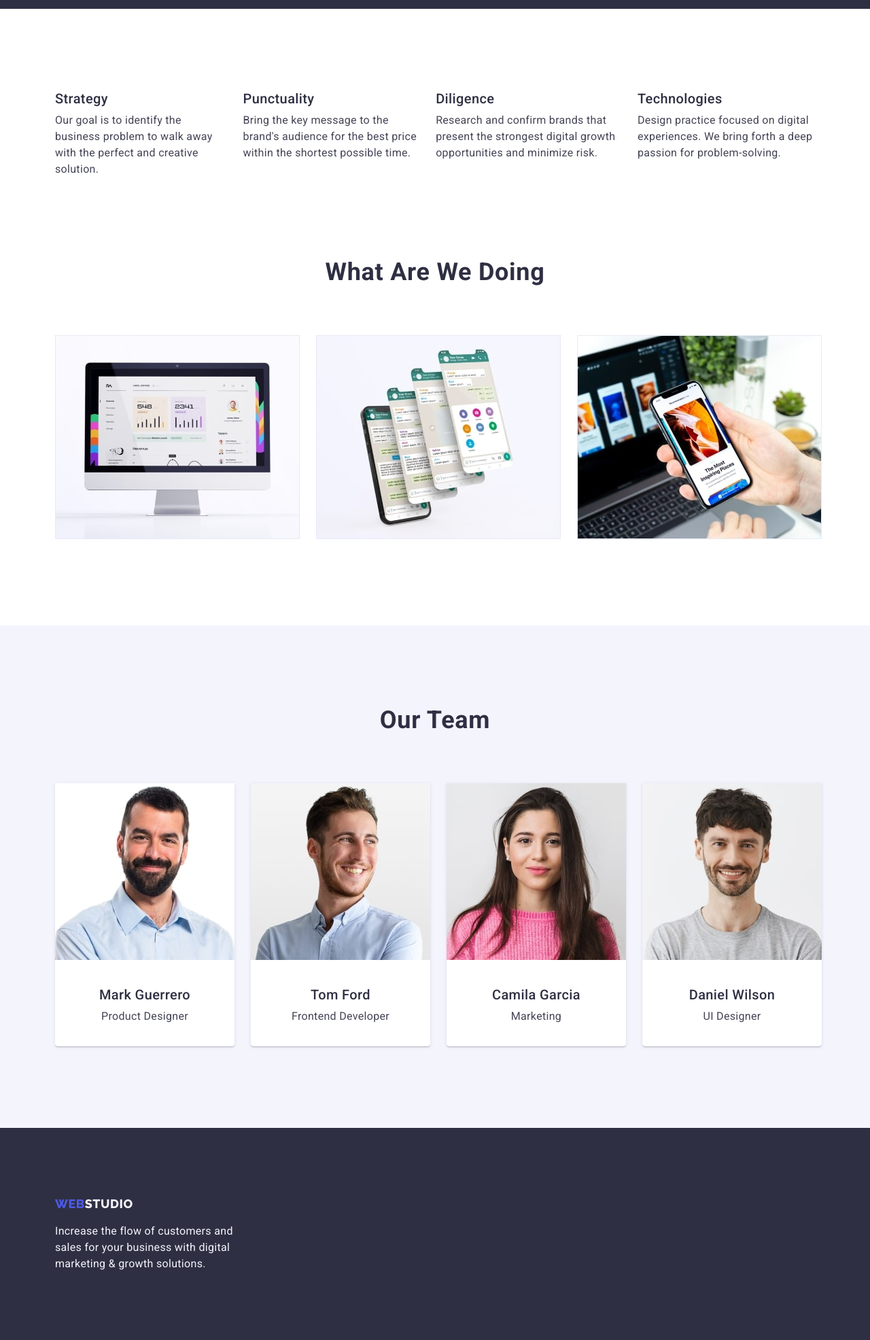
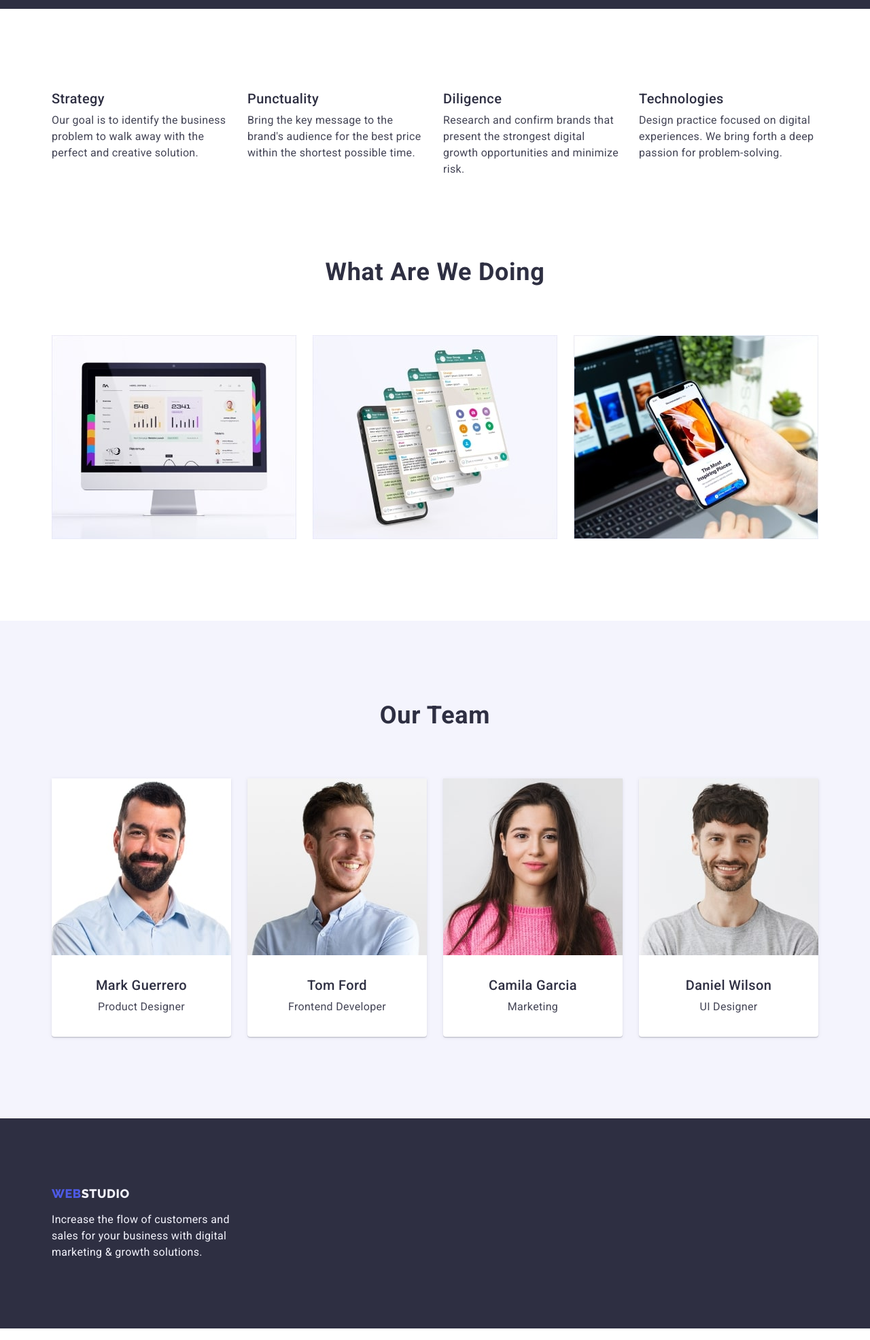
Before and after one commit to nekodndz/goit-markup-hw-03, a plain HTML site: page index.html in a window 1280 px wide. Shown: the part 660-2631 px from the top of the page at 68% size. Drawn offline with nearby package versions, Linux system fonts and the light colour scheme.

Commit message:
edits to index.html

```diff
--- a/css/styles.css
+++ b/css/styles.css
@@ -83,9 +83,9 @@
   font-weight: 700;
   line-height: 1.07;
   letter-spacing: 0.02em;
-  width: 496px;
   margin: 0 auto;
   margin-bottom: 48px;
+  max-width: 496px;
 }
 .main-section-button {
   color: var(--white, #fff);
@@ -103,10 +103,15 @@
   box-shadow: 0px 4px 4px 0px rgba(0, 0, 0, 0.15);
   display: block;
   margin: 0 auto;
+  min-width: 169px;
 }
 .main-section-button:hover,
 .main-section-button:focus {
   background-color: #404bbf;
+}
+
+.advantages {
+  padding: 120px 0;
 }
 
 .advantages-heading-two,
@@ -247,6 +252,10 @@ ul {
   list-style: none;
 }
 
+img {
+  display: block;
+}
+
 .visually-hidden {
   position: absolute;
   width: 1px;
@@ -262,13 +271,13 @@ ul {
 
 .container {
   width: 1158px;
-  padding: 0 20px;
+  padding: 0 15px;
   margin: 0 auto;
 }
 
 .nav {
   display: flex;
-  gap: 76px;
+  align-items: center;
 }
 .nav-list {
   display: flex;
@@ -289,6 +298,7 @@ ul {
 .logo-header {
   display: block;
   padding: 24px 0;
+  margin-right: 76px;
 }
 
 .address-link {
@@ -305,12 +315,16 @@ ul {
 /*-----------------------Block-model-index------------------------*/
 .advantages-list {
   display: flex;
-  padding-top: 120px;
-  padding-bottom: 120px;
   gap: 24px;
 }
 .advantages-heading-three {
   margin-bottom: 8px;
+}
+.advantages-item {
+  width: calc((100% - 72px) / 4);
+}
+.projects-item {
+  width: calc((100% - 48px) / 3);
 }
 .projects-heading-two {
   margin-bottom: 72px;
@@ -334,28 +348,34 @@ ul {
   gap: 24px;
 }
 .team-heading-three {
-  padding-top: 32px;
   margin-bottom: 8px;
+  text-align: center;
 }
 .team-text {
-  padding-bottom: 32px;
+  text-align: center;
+}
+.team-card-text {
+  padding: 32px 0;
 }
 .team-item {
+  width: calc((100% - 72px) / 4);
   border-radius: 0px 0px 4px 4px;
   background: var(--white, #fff);
   box-shadow: 0px 2px 1px 0px rgba(46, 47, 66, 0.08),
     0px 1px 1px 0px rgba(46, 47, 66, 0.16),
     0px 1px 6px 0px rgba(46, 47, 66, 0.08);
 }
+.footer {
+  padding: 100px 0;
+}
 .logo-footer {
   display: block;
-  padding-top: 101.5px;
-  margin-bottom: 17.5px;
+  margin-bottom: 16px;
+  display: inline-block;
 }
 .footer-text {
   display: block;
   width: 264px;
-  padding-bottom: 100px;
 }
 
 /*-----------------------Block-model-portfolio------------------------*/
--- a/index.html
+++ b/index.html
@@ -147,8 +147,10 @@
                 height="260"
                 alt="Mark Guerrero"
               />
+              <div class="team-card-text">
                 <h3 class="team-heading-three">Mark Guerrero</h3>
                 <p class="team-text">Product Designer</p>
+              </div>
             </li>
             <li class="team-item">
               <img
@@ -157,8 +159,10 @@
                 height="260"
                 alt="Tom Ford"
               />
+              <div class="team-card-text">
                 <h3 class="team-heading-three">Tom Ford</h3>
                 <p class="team-text">Frontend Developer</p>
+              </div>
             </li>
             <li class="team-item">
               <img
@@ -167,8 +171,10 @@
                 height="260"
                 alt="Camila Garcia"
               />
+              <div class="team-card-text">
                 <h3 class="team-heading-three">Camila Garcia</h3>
                 <p class="team-text">Marketing</p>
+              </div>
             </li>
             <li class="team-item">
               <img
@@ -177,8 +183,10 @@
                 height="260"
                 alt="Daniel Wilson"
               />
+              <div class="team-card-text">
                 <h3 class="team-heading-three">Daniel Wilson</h3>
                 <p class="team-text">UI Designer</p>
+              </div>
             </li>
           </ul>
         </div>
```
Lines whose indentation alone changed are shown as unchanged.
